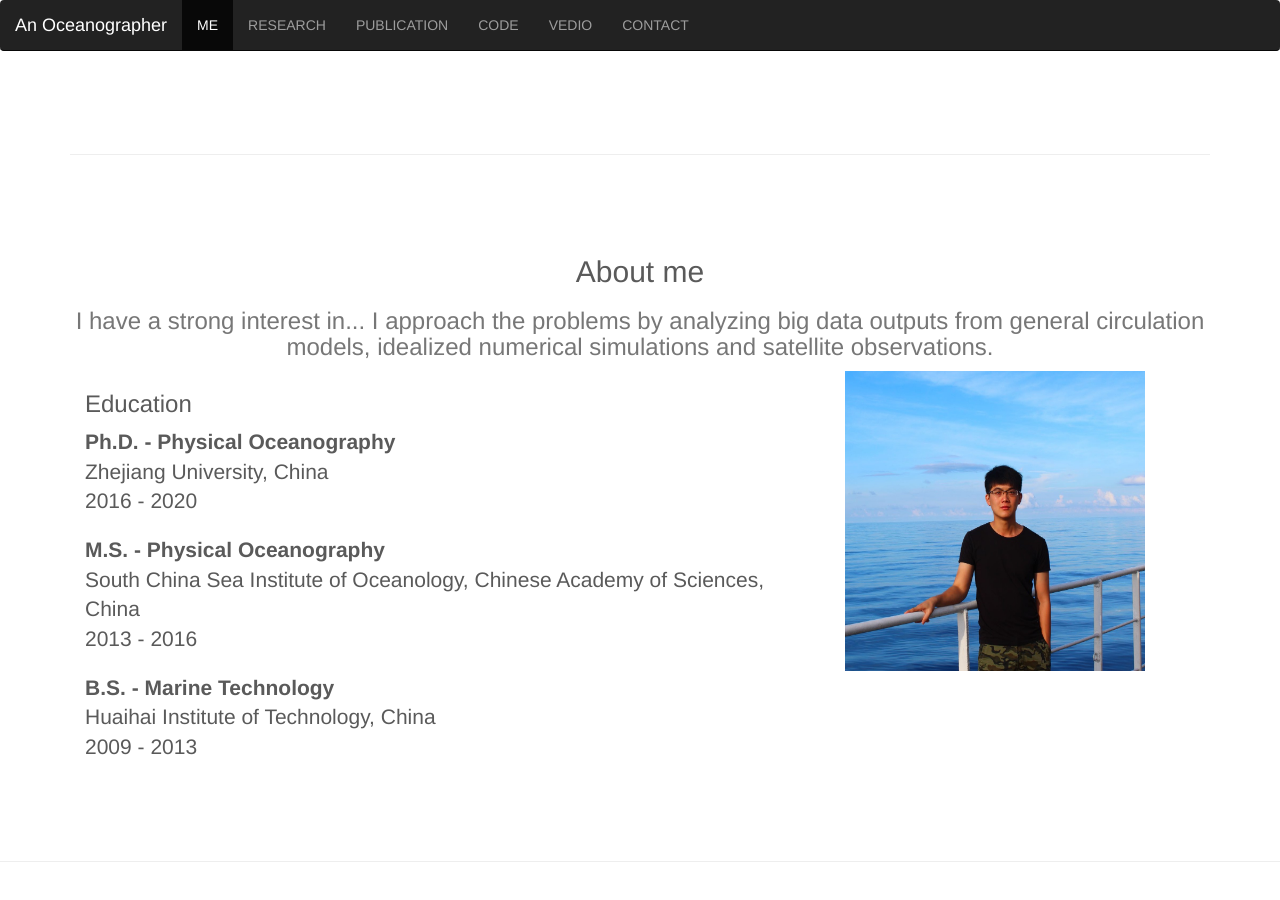
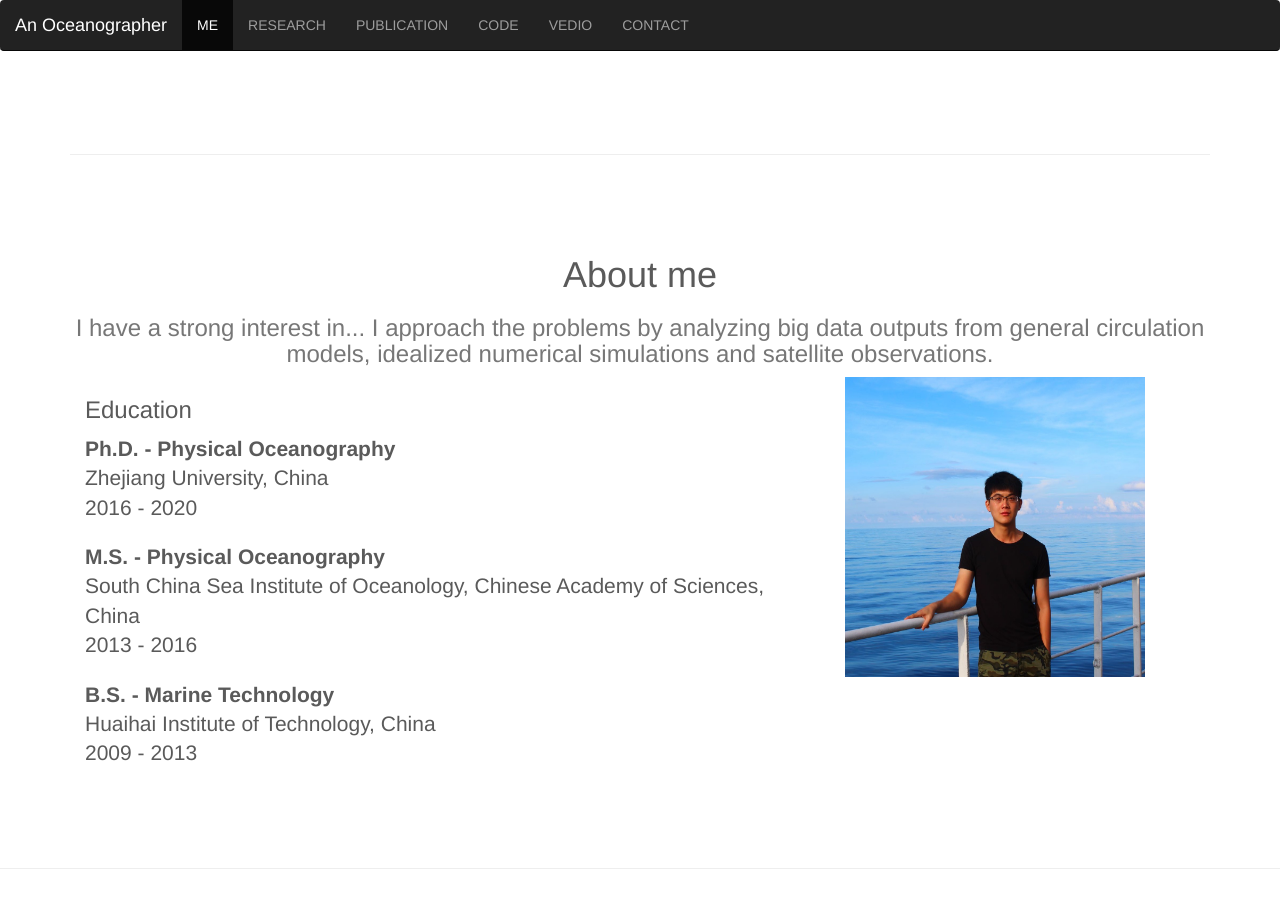
Before and after one commit to liutongya/liutongya.github.io, a Jekyll site: the page built from index.html, in a window 1280 px wide and 900 px high, scrolled down 1060 px. Built offline with Jekyll 4.4.1, drawn with Linux system fonts in a browser that asks for light colours.

Commit message:
Update index.html

```diff
--- a/index.html
+++ b/index.html
@@ -56,7 +56,7 @@
       <div id="about">
           <div class="row featurette">
               <div class="col-lg-12 text-center">
-                      <h2 class="section-heading"><face="arial">About me</h2>
+                      <h1 class="section-heading"><face="arial">About me</h1>
                       <h3 class="section-subheading text-muted">I have a strong interest in... I approach the problems by analyzing big data outputs from general circulation models, idealized numerical simulations and satellite observations.</p>
               </div>
           </div>
@@ -64,8 +64,6 @@
           </div class="container">
               <div class=""row featurette"">
                   <div class="col-lg-8">
-                      </p>
-                      </p>
                       <h3 class="section-heading">Education</h3>
                       <p class="lead-dark lead"> <b>Ph.D. - Physical Oceanography</b><br>Zhejiang University, China<br>2016 - 2020
                       </p>
```
